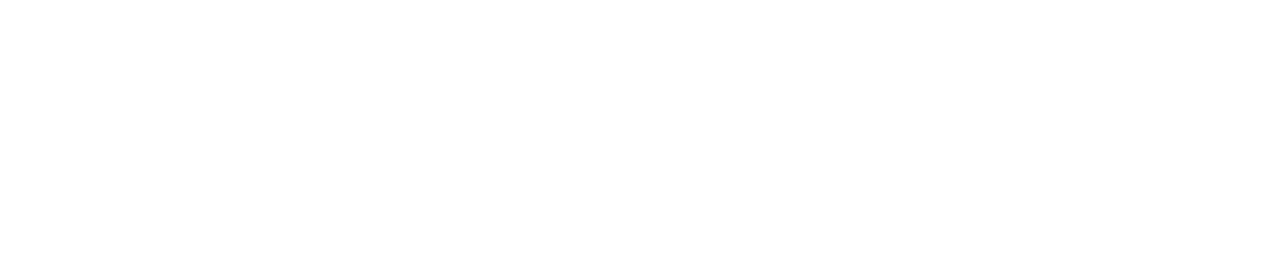
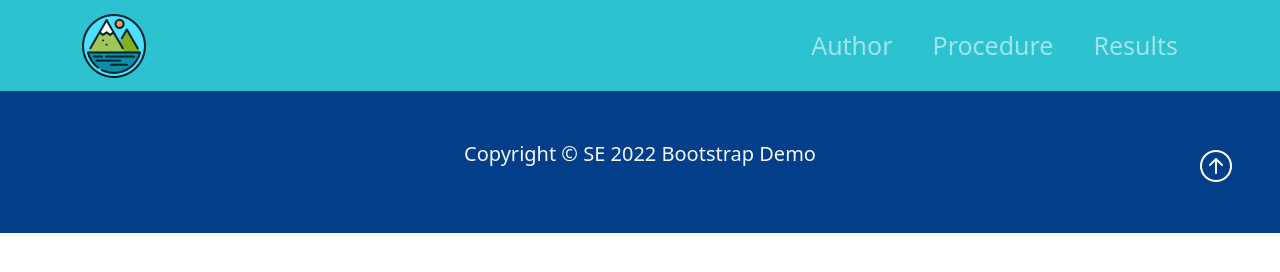
Before and after one commit to emmaluo1/luoSE2223, a plain HTML site: page Lesson1Bootstrap/results.html in a window 1280 px wide. Drawn offline with nearby package versions, Linux system fonts and the light colour scheme.

```diff
--- a/Lesson1Bootstrap/results.html
+++ b/Lesson1Bootstrap/results.html
@@ -0,0 +1,57 @@
+<!DOCTYPE html>
+<html lang="en">
+<head>
+    <meta charset="UTF-8">
+    <meta http-equiv="X-UA-Compatible" content="IE=edge">
+    <meta name="viewport" content="width=device-width, initial-scale=1.0">
+    <title>Document</title>
+    <link href="https://cdn.jsdelivr.net/npm/bootstrap@5.1.3/dist/css/bootstrap.min.css" rel="stylesheet"
+        integrity="sha384-1BmE4kWBq78iYhFldvKuhfTAU6auU8tT94WrHftjDbrCEXSU1oBoqyl2QvZ6jIW3" crossorigin="anonymous">
+    <link rel="stylesheet" href="https://cdn.jsdelivr.net/npm/bootstrap-icons@1.9.1/font/bootstrap-icons.css">
+    <link rel="stylesheet" href="style.css">
+</head>
+<body>
+    <nav class="navbar navbar-expand-lg navbar-dark nb-bg-color">
+        <div class="container">
+            <a href="index.html" class="navbar-brand">
+                <img src="img/lakeicon.png" alt="Lake Logo" class="d-inline-block align-text-top w-50">
+            </a>
+
+            <!-- Hamburger Menu Button-->
+            <button class="navbar-toggler" type="button" data-bs-toggle="collapse" data-bs-target="#navmenu">
+                <span class="navbar-toggler-icon"></span>
+            </button>
+
+            <!-- Collapsible navbar menu with custom hover underline CSS animation-->
+            <div class="collapse navbar-collapse" id="navmenu">
+                <!-- Links to hamburger menu button-->
+                <ul class="navbar-nav ms-auto">
+                    <li class="nav-item">
+                        <a href="author.html" class="nav-link hover-underline-animation" id="nbMenuItem">Author</a>
+                    </li>
+                    <li class="nav-item">
+                        <a href="procedure.html" class="nav-link hover-underline-animation" id="nbMenuItem">Procedure</a>
+                    </li>
+                    <li class="nav-item">
+                        <a href="results.html" class="nav-link hover-underline-animation" id="nbMenuItem">Results</a>
+                    </li>
+                </ul>
+            </div>
+        </div>
+    </nav>
+
+    <!--Footer (Requires BootStrap Icon CSS)-->
+    <footer class="p-5 footer text-light text-center position-relative">
+        <div class="container">
+            <p class="lead">Copyright &copy; SE 2022 Bootstrap Demo</p>
+            <a href="#" class="position-absolute bottom-0 end-0 p-5">
+                <i class="bi bi-arrow-up-circle h2 icon-white"></i>
+            </a>
+        </div>
+    </footer>
+
+    <script src="https://cdn.jsdelivr.net/npm/bootstrap@5.1.3/dist/js/bootstrap.bundle.min.js"
+        integrity="sha384-ka7Sk0Gln4gmtz2MlQnikT1wXgYsOg+OMhuP+IlRH9sENBO0LRn5q+8nbTov4+1p"
+        crossorigin="anonymous"></script>
+</body>
+</html>
```
Also changed, not shown: Lesson1Bootstrap/author.html (+1 -1 lines), Lesson1Bootstrap/index.html (+1 -1 lines), Lesson1Bootstrap/img/woman1.jpg (added).
